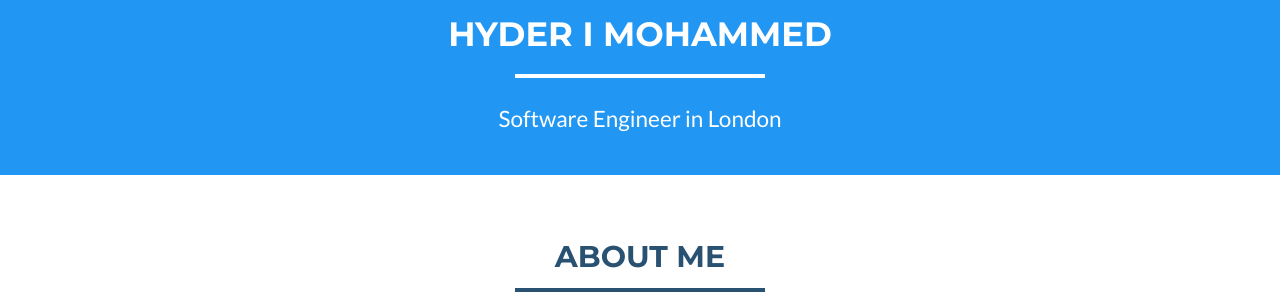
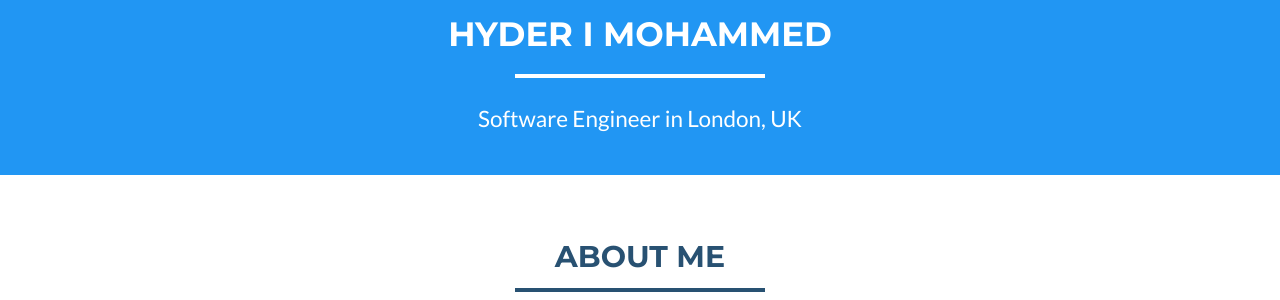
Before and after one commit to mohammedhyderimtiaz/mohammedhyderimtiaz.github.io, a Jekyll site: the page built from index.html, in a window 1280 px wide and 900 px high, scrolled down 422 px. Shown: the part 155-455 px from the top of the window. Built offline with Jekyll 4.4.1, drawn with Linux system fonts in a browser that asks for light colours.

```diff
--- a/_config.yml
+++ b/_config.yml
@@ -3,7 +3,7 @@ name: Hyder I Mohammed
 email: mhyderimtiaz@gmail.com
 #canonical_url: https://edwinexemplar.com
 keywords: "Software Engineer, Ruby, C++, Block Chain, Data Structures, JavaScript, Agile, Pair PHP"
-skills: "Software Engineer in London"
+skills: "Software Engineer in London, UK"
 baseurl:
 
 # Social networks usernames (many more available: google-plus, flickr, dribbble, pinterest, instagram, tumblr, linkedin, etc.)
```
